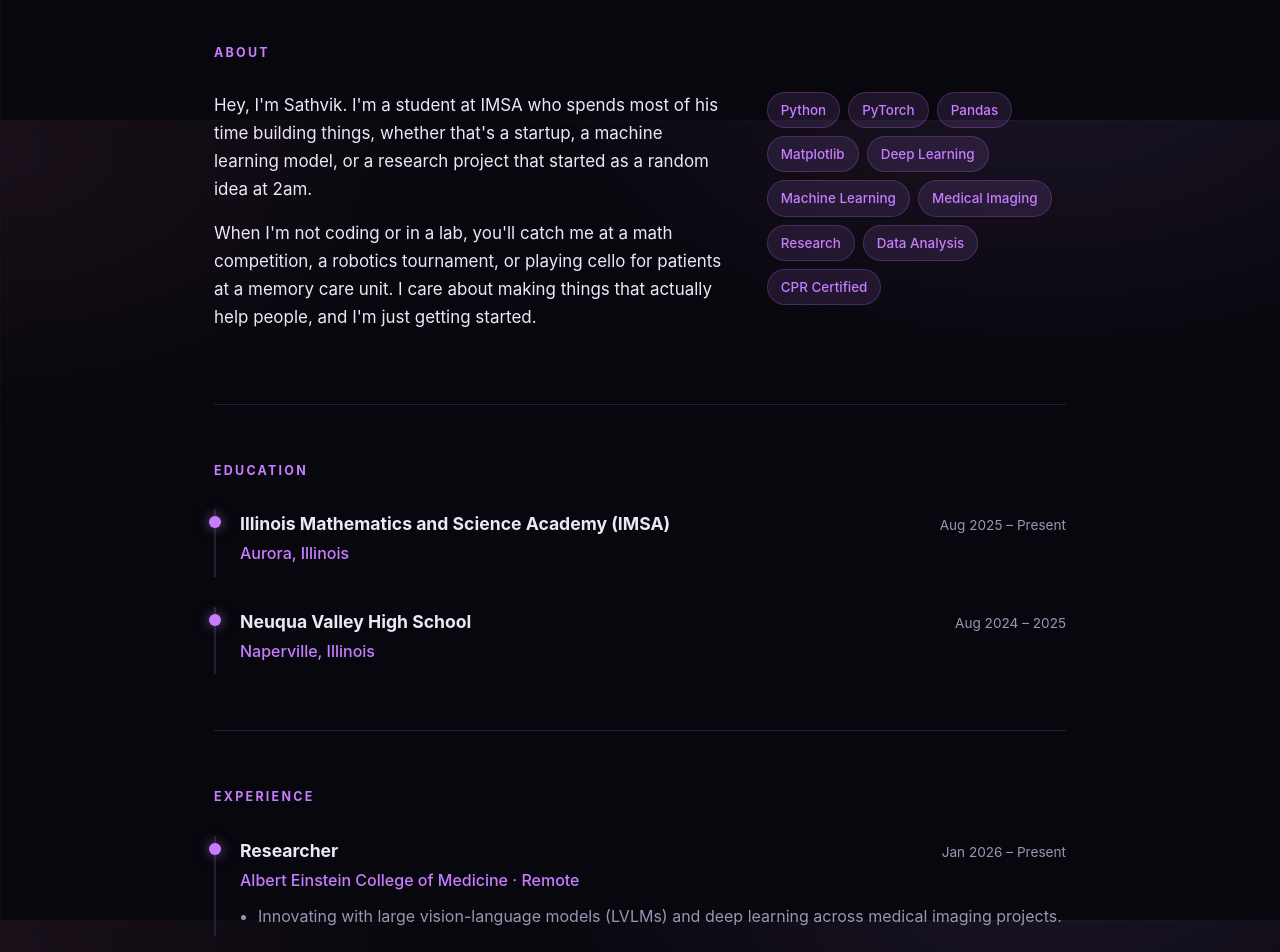
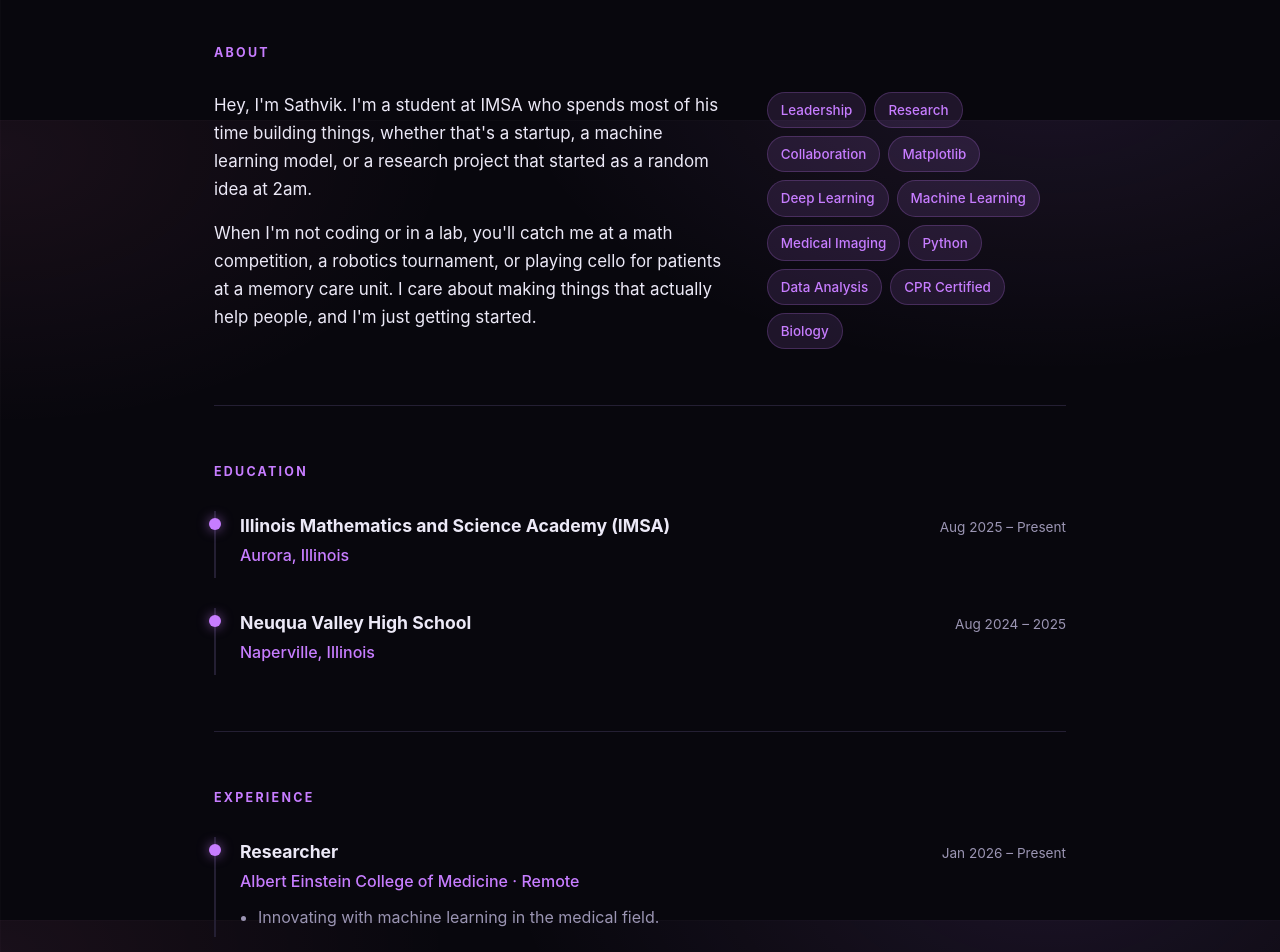
Before and after one commit to sathvikloke/sathvikloke.github.io, a React (Vite) app: page / in a window 1280 px wide. Shown: the part 680-1632 px from the top of the page. Built offline with nearby package versions, Linux system fonts and the light colour scheme.

Commit message:
Update skills and research description in data.js

```diff
--- a/src/data.js
+++ b/src/data.js
@@ -18,9 +18,9 @@ export const about = [
 ]
 
 export const skills = [
-  'Python', 'PyTorch', 'Pandas', 'Matplotlib',
+  'Leadership', 'Research', 'Collaboration', 'Matplotlib',
   'Deep Learning', 'Machine Learning', 'Medical Imaging',
-  'Research', 'Data Analysis', 'CPR Certified',
+  'Python', 'Data Analysis', 'CPR Certified','Biology'
 ]
 
 export const education = [
@@ -90,7 +90,7 @@ export const experience = [
     company: 'Albert Einstein College of Medicine · Remote',
     period: 'Jan 2026 – Present',
     bullets: [
-      'Innovating with large vision-language models (LVLMs) and deep learning across medical imaging projects.',
+      'Innovating with machine learning in the medical field.',
     ],
   },
   {
```
